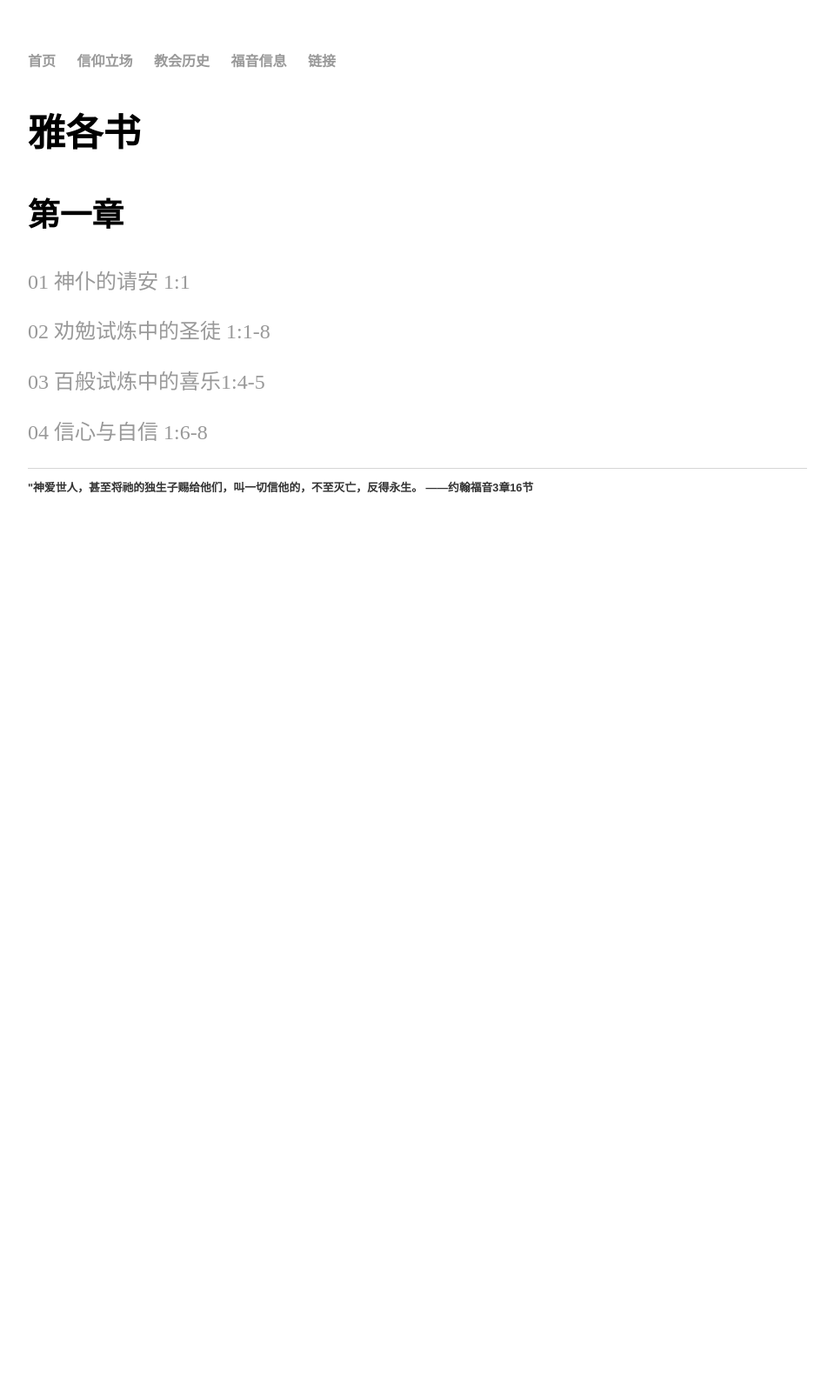
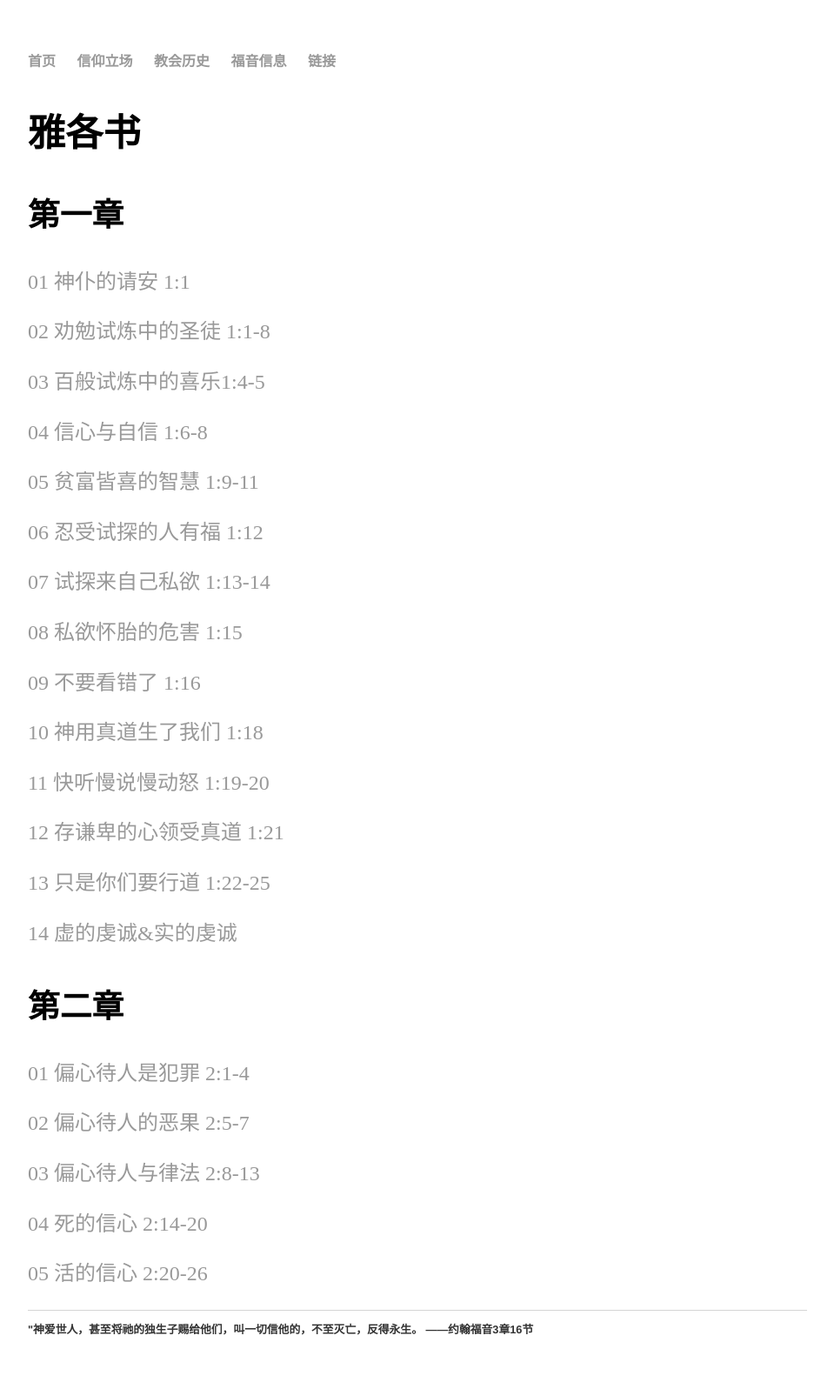
Before and after one commit to zlchurch/zlchurch.github.io, a Jekyll site: the page built from sermons/index_james.md, in a window 1280 px wide. Shown: the whole page at 87% size, without its empty margins (160-1119 px from the left). Built offline with Jekyll 4.4.1, drawn with Linux system fonts in a browser that asks for light colours; before the commit the page ends 900 px from its top, so only the background shows below that.

Commit message:
Update index_james.md

```diff
--- a/sermons/index_james.md
+++ b/sermons/index_james.md
@@ -14,3 +14,35 @@ layout: default
 [03 百般试炼中的喜乐1:4-5](https://www.dropbox.com/s/vcpfxcrp0k8an17/03%E7%99%BE%E8%88%AC%E8%AF%95%E7%82%BC%E4%B8%AD%E7%9A%84%E5%96%9C%E4%B9%90%28%E4%B8%804-5%29.m4a?dl=0)
 
 [04 信心与自信 1:6-8 ](https://www.dropbox.com/s/hgo1ebjzrmacarh/04%E4%BF%A1%E5%BF%83%E4%B8%8E%E8%87%AA%E4%BF%A1%28%E4%B8%806-8%29.m4a?dl=0)
+
+[05 贫富皆喜的智慧 1:9-11](https://www.dropbox.com/s/3h6wf3zecr3fj0l/05%E8%B4%AB%E5%AF%8C%E7%9A%86%E5%96%9C%E7%9A%84%E6%99%BA%E6%85%A7%28%E4%B8%809-11%29.m4a?dl=0)
+
+[06 忍受试探的人有福 1:12](https://www.dropbox.com/s/3rk4fk034oipljf/06%E5%BF%8D%E5%8F%97%E8%AF%95%E6%8E%A2%E7%9A%84%E4%BA%BA%E6%9C%89%E7%A6%8F%28%E4%B8%8012%29.m4a?dl=0)
+
+[07 试探来自己私欲 1:13-14](https://www.dropbox.com/s/paxauj12q4mrysc/07%E8%AF%95%E6%8E%A2%E6%9D%A5%E8%87%AA%E5%B7%B1%E7%A7%81%E6%AC%B213-14.m4a?dl=0)
+
+[08 私欲怀胎的危害 1:15](https://www.dropbox.com/s/uro63p7jz5vfn42/08%E7%A7%81%E6%AC%B2%E6%80%80%E8%83%8E%E7%9A%84%E5%8D%B1%E5%AE%B315.m4a?dl=0)
+
+[09 不要看错了 1:16](https://www.dropbox.com/s/ux8nx7b9ayoj5ij/09%E4%B8%8D%E8%A6%81%E7%9C%8B%E9%94%99%E4%BA%8616.m4a?dl=0)
+
+[10 神用真道生了我们 1:18](https://www.dropbox.com/s/scs5k93yz99vc93/10%E7%A5%9E%E7%94%A8%E7%9C%9F%E9%81%93%E7%94%9F%E4%BA%86%E6%88%91%E4%BB%AC18.m4a?dl=0)
+
+[11 快听慢说慢动怒 1:19-20](https://www.dropbox.com/s/zggxt5blyf96dnj/11%E5%BF%AB%E5%90%AC%E6%85%A2%E8%AF%B4%E6%85%A2%E5%8A%A8%E6%80%9219-20.m4a?dl=0)
+
+[12 存谦卑的心领受真道 1:21](https://www.dropbox.com/s/db0p1wnm361krrr/12%E5%AD%98%E8%B0%A6%E5%8D%91%E7%9A%84%E5%BF%83%E9%A2%86%E5%8F%97%E7%9C%9F%E9%81%9321.m4a?dl=0)
+
+[13 只是你们要行道 1:22-25](https://www.dropbox.com/s/9cpzhs8u83fq5v0/13%E5%8F%AA%E6%98%AF%E4%BD%A0%E4%BB%AC%E8%A6%81%E8%A1%8C%E9%81%9322-25.m4a?dl=0)
+
+[14 虚的虔诚&实的虔诚](https://www.dropbox.com/s/4u9p39373guz6no/14%E8%99%9A%E7%9A%84%E8%99%94%E8%AF%9A%EF%BC%86%E5%AE%9E%E7%9A%84%E8%99%94%E8%AF%9A26-27.m4a?dl=0)
+
+### 第二章
+
+[01 偏心待人是犯罪 2:1-4](https://www.dropbox.com/s/l07w5imsbqlnyoh/01%E5%81%8F%E5%BF%83%E5%BE%85%E4%BA%BA%E6%98%AF%E7%8A%AF%E7%BD%AA%281-4%29.m4a?dl=0)
+
+[02 偏心待人的恶果 2:5-7](https://www.dropbox.com/s/67732a9ig7ank4a/02%E5%81%8F%E5%BF%83%E5%BE%85%E4%BA%BA%E7%9A%84%E6%81%B6%E6%9E%9C%28%E4%BA%8C5-7%29.m4a?dl=0)
+
+[03 偏心待人与律法 2:8-13](https://www.dropbox.com/s/khogx6po9kzebzi/03%E5%81%8F%E5%BF%83%E5%BE%85%E4%BA%BA%E4%B8%8E%E5%BE%8B%E6%B3%95%28%E4%BA%8C8-13%29.m4a?dl=0)
+
+[04 死的信心 2:14-20](https://www.dropbox.com/s/9nkdtirihdoam23/04%E4%BF%A1%E5%BF%83%E6%B2%A1%E6%9C%89%E8%A1%8C%E4%B8%BA%E6%98%AF%E6%AD%BB%E7%9A%84%28%E4%BA%8C14-1.m4a?dl=0)
+
+[05 活的信心 2:20-26](https://www.dropbox.com/s/r6lb290vfesha4m/05%E4%BF%A1%E5%BF%83%E4%B8%8E%E8%A1%8C%E4%B8%BA%E5%B9%B6%E8%A1%8C%E5%BE%97%E6%88%90%E5%85%A8%28%E4%BA%8C20-26%29.m4a?dl=0)
```
